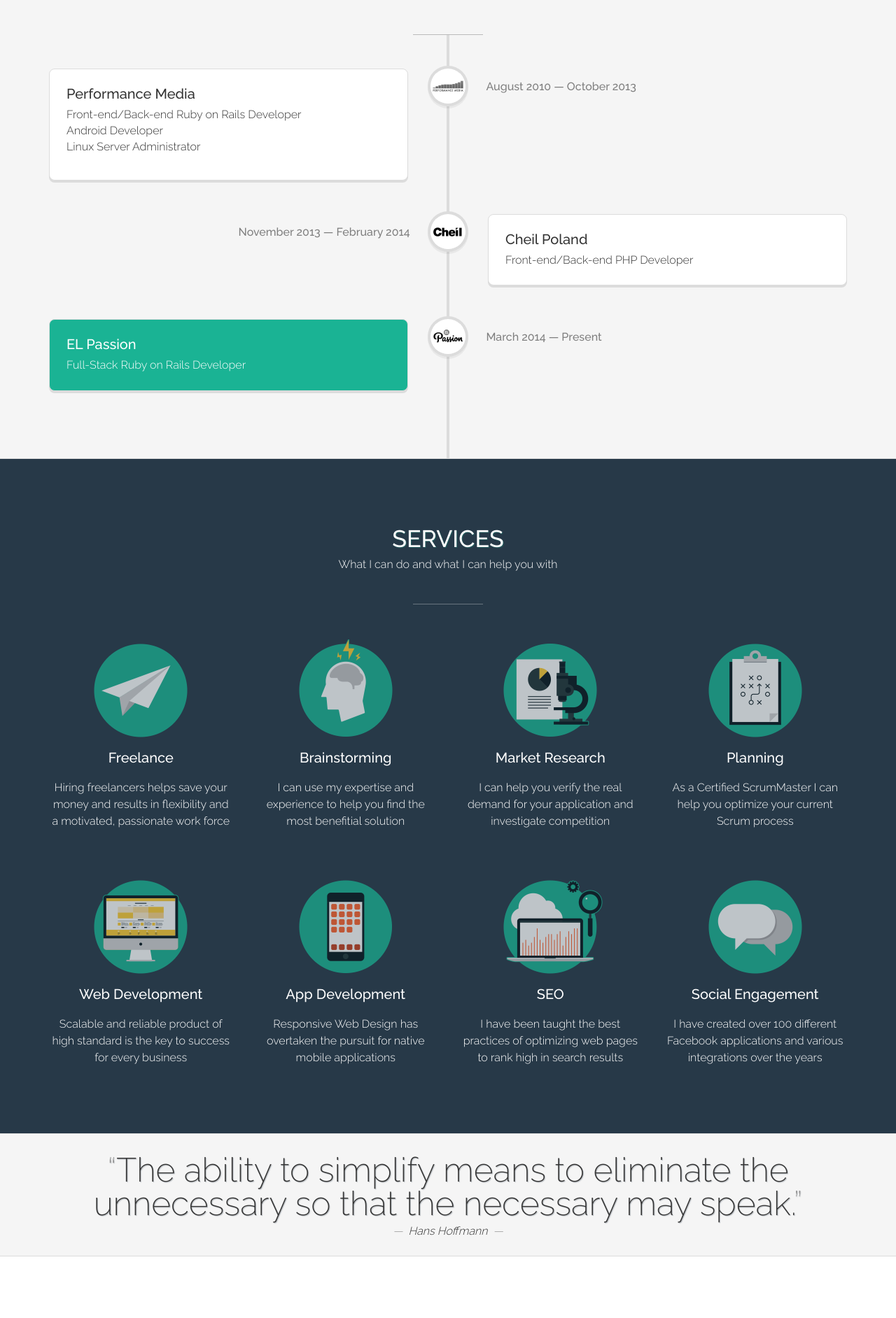
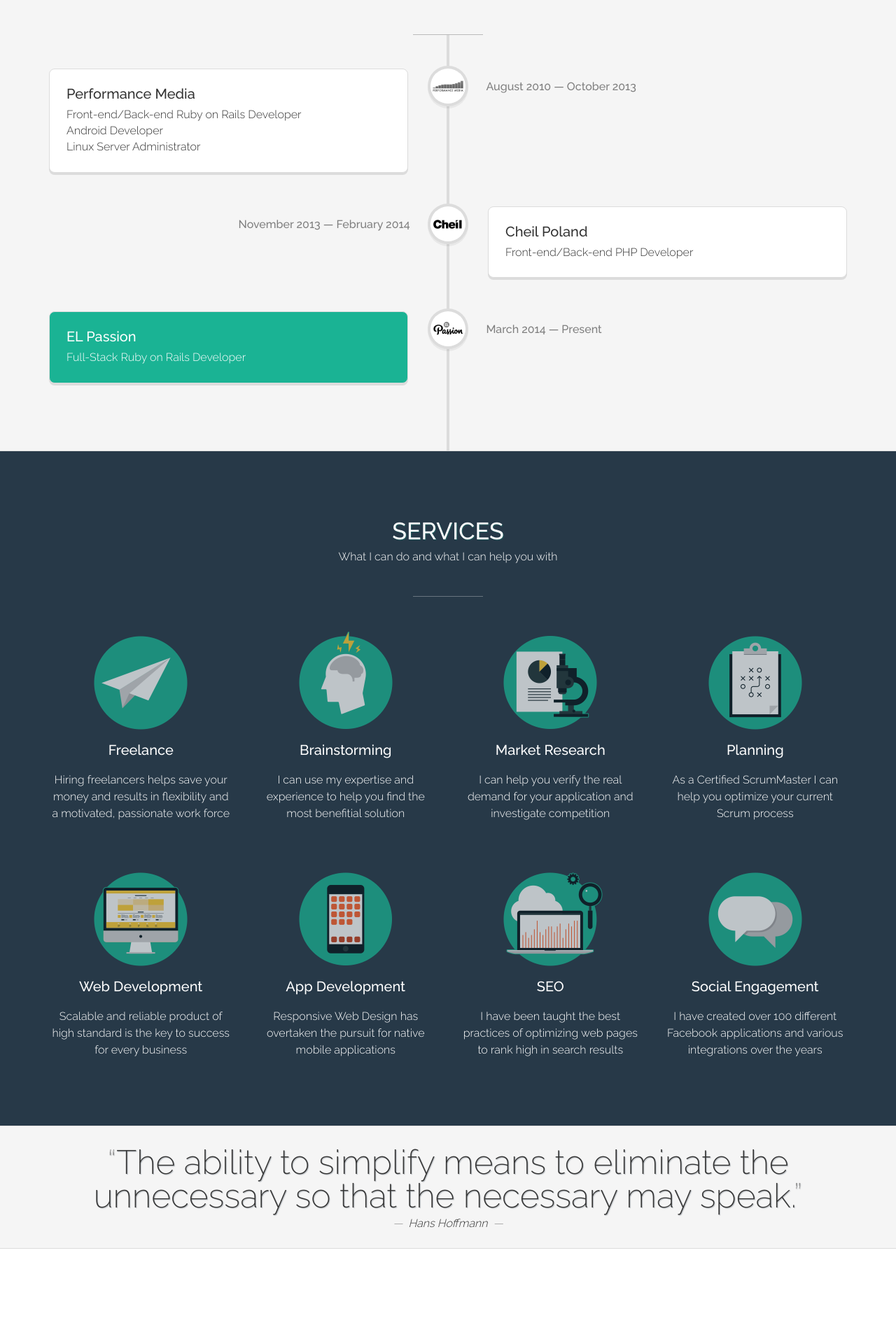
Before and after one commit to msx2/msx2.github.io, a Jekyll site: the page built from index.html, in a window 1280 px wide. Shown: the part 1899-3783 px from the top of the page at 70% size. Built offline with Jekyll 4.4.1, drawn with Linux system fonts in a browser that asks for light colours; nearby versions of some CDN libraries; library files that are not in the unit come from our copies.

Commit message:
Removed .timeline-position margin

```diff
--- a/_sass/_experience.sass
+++ b/_sass/_experience.sass
@@ -99,6 +99,7 @@
 
   .timeline-position
     margin-top: 0.5em
+    margin-bottom: 0
 
 
 +desktop
```
